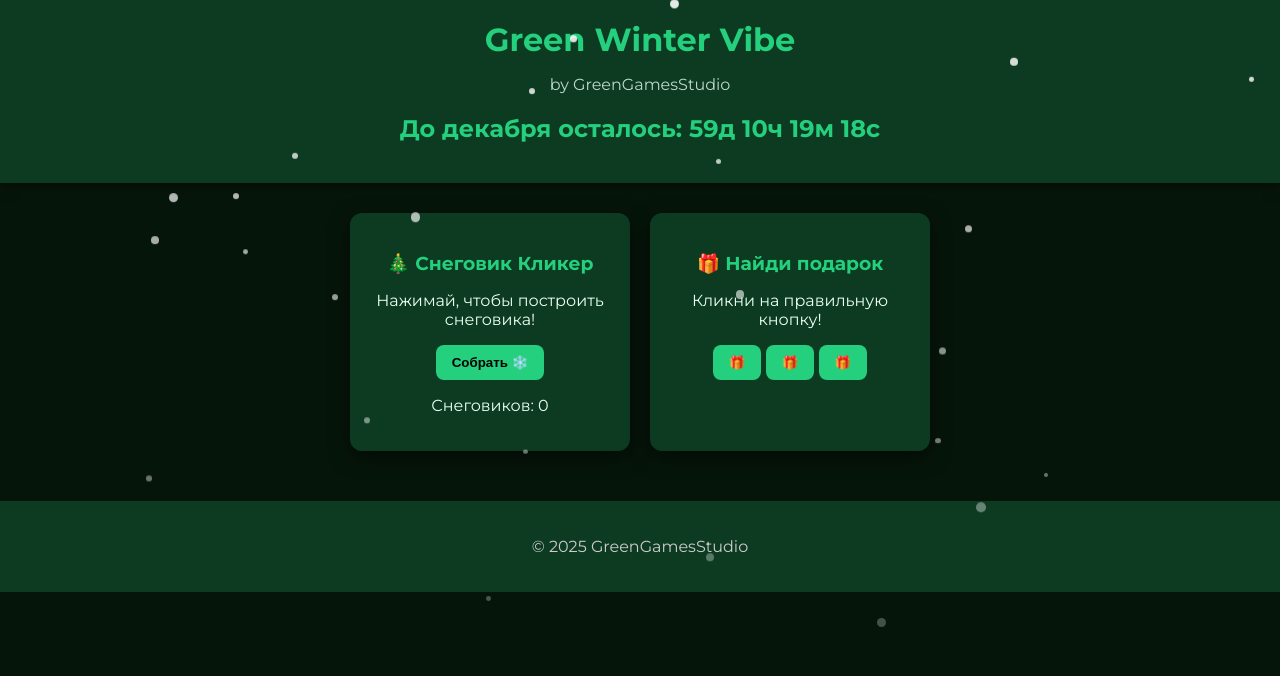
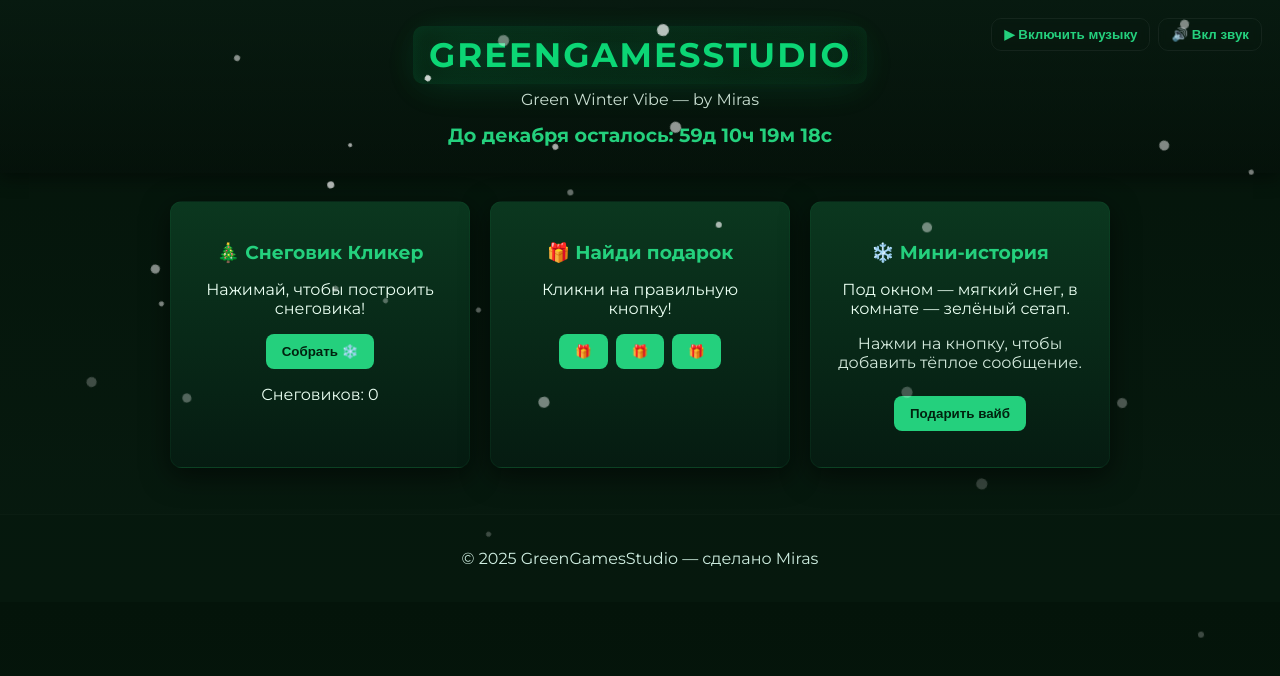
Before and after one commit to Miras761/GreenChristmas, a plain HTML site: page index.html in a window 1280 px wide. Drawn offline with Linux system fonts and the light colour scheme.

Commit message:
Update index.html

```diff
--- a/index.html
+++ b/index.html
@@ -10,28 +10,60 @@
       --bg: #06150a;
       --accent: #24d07d;
       --soft: #0c3b21;
+      --glass: rgba(255,255,255,0.03);
     }
     * { box-sizing: border-box; }
     body {
       margin:0;
       font-family: 'Montserrat', sans-serif;
-      background: var(--bg);
+      background: linear-gradient(180deg, #04140a 0%, #071a0f 100%);
       color: #eafff2;
       overflow-x: hidden;
+      -webkit-font-smoothing:antialiased;
     }
+
+    /* Header + animated neon logo */
     header {
       text-align: center;
-      padding: 20px;
-      background: var(--soft);
-      box-shadow: 0 4px 12px rgba(0,0,0,0.4);
+      padding: 26px 16px;
+      background: linear-gradient(180deg, rgba(10,30,20,0.6), rgba(5,12,8,0.4));
+      box-shadow: 0 4px 18px rgba(0,0,0,0.45);
+      position: relative;
     }
-    header h1 { color: var(--accent); margin:0; }
-    header p { opacity:.8; }
+    .logo {
+      font-size: 34px;
+      font-weight: 800;
+      letter-spacing: 2px;
+      color: var(--accent);
+      text-transform: uppercase;
+      display: inline-block;
+      padding: 8px 16px;
+      border-radius: 10px;
+      box-shadow: 0 8px 40px rgba(36,208,125,0.08), 0 0 18px rgba(36,208,125,0.12) inset;
+      background: linear-gradient(90deg, rgba(36,208,125,0.06), rgba(36,208,125,0.02));
+      transform: translateZ(0);
+      animation: neon 3.6s ease-in-out infinite;
+    }
+    @keyframes neon{
+      0%{filter:drop-shadow(0 0 6px rgba(36,208,125,0.12)) saturate(1.0);opacity:0.95}
+      50%{filter:drop-shadow(0 0 18px rgba(36,208,125,0.35)) saturate(1.2);opacity:1}
+      100%{filter:drop-shadow(0 0 6px rgba(36,208,125,0.12)) saturate(1.0);opacity:0.95}
+    }
+    header p { margin:6px 0 0 0; opacity:.85 }
+
+    /* Music control */
+    .music-control{
+      position:absolute; right:18px; top:18px; display:flex; gap:8px; align-items:center;
+    }
+    .music-btn{
+      background:transparent; border:1px solid rgba(255,255,255,0.06); color:var(--accent); padding:8px 12px; border-radius:10px; cursor:pointer; font-weight:700;
+      backdrop-filter: blur(4px);
+    }
 
     /* Countdown */
     #countdown {
-      font-size: 1.5rem;
-      margin: 20px 0;
+      font-size: 1.2rem;
+      margin: 14px 0 0 0;
       text-align: center;
       color: var(--accent);
       font-weight: 700;
@@ -49,7 +81,7 @@
       z-index: 1000;
     }
     @keyframes fall {
-      to { transform: translateY(110vh); opacity:0; }
+      to { transform: translateY(110vh) rotate(360deg); opacity:0; }
     }
 
     /* Mini games section */
@@ -58,20 +90,21 @@
       flex-wrap: wrap;
       gap: 20px;
       justify-content: center;
-      padding: 30px;
+      padding: 28px;
     }
     .game {
-      background: var(--soft);
+      background: linear-gradient(180deg, rgba(12,59,33,0.9), rgba(6,28,18,0.9));
       padding: 20px;
       border-radius: 12px;
-      box-shadow: 0 6px 20px rgba(0,0,0,0.5);
-      width: 280px;
+      box-shadow: 0 8px 28px rgba(0,0,0,0.55);
+      width: 300px;
       text-align: center;
+      border:1px solid rgba(36,208,125,0.06);
     }
     .game h3 { color: var(--accent); margin-bottom: 10px; }
     .btn {
       background: var(--accent);
-      color: #000;
+      color: #01210e;
       border: none;
       padding: 10px 16px;
       border-radius: 8px;
@@ -81,18 +114,31 @@
 
     footer {
       text-align: center;
-      padding: 20px;
-      background: var(--soft);
-      color: #ccc;
-      margin-top: 20px;
+      padding: 18px;
+      background: rgba(6,24,12,0.6);
+      color: #cfeee1;
+      margin-top: 18px;
+      border-top:1px solid rgba(255,255,255,0.02);
+    }
+
+    /* small screens */
+    @media (max-width:600px){
+      .logo{font-size:22px;padding:6px 10px}
+      .game{width:100%}
+      .music-control{position:static;margin-top:12px}
     }
   </style>
 </head>
 <body>
   <header>
-    <h1>Green Winter Vibe</h1>
-    <p>by GreenGamesStudio</p>
+    <div class="logo">GreenGamesStudio</div>
+    <p>Green Winter Vibe — by Miras</p>
     <div id="countdown">До зимы: ...</div>
+
+    <div class="music-control">
+      <button id="tryPlayBtn" class="music-btn">▶ Включить музыку</button>
+      <button id="muteBtn" class="music-btn">🔈 Выкл звук</button>
+    </div>
   </header>
 
   <section class="games">
@@ -106,29 +152,36 @@
     <div class="game">
       <h3>🎁 Найди подарок</h3>
       <p>Кликни на правильную кнопку!</p>
-      <div>
+      <div style="display:flex;gap:8px;justify-content:center;margin-top:10px">
         <button class="btn" onclick="gift(1)">🎁</button>
         <button class="btn" onclick="gift(2)">🎁</button>
         <button class="btn" onclick="gift(3)">🎁</button>
       </div>
-      <p id="giftMsg"></p>
+      <p id="giftMsg" style="margin-top:12px"></p>
+    </div>
+
+    <div class="game">
+      <h3>❄️ Мини-история</h3>
+      <p>Под окном — мягкий снег, в комнате — зелёный сетап.</p>
+      <p style="opacity:.9">Нажми на кнопку, чтобы добавить тёплое сообщение.</p>
+      <button class="btn" onclick="showMsg()" style="margin-top:8px">Подарить вайб</button>
+      <p id="vibeMsg" style="margin-top:8px;color:var(--accent)"></p>
     </div>
   </section>
 
   <footer>
-    <p>© 2025 GreenGamesStudio</p>
+    <p>© 2025 GreenGamesStudio — сделано Miras</p>
   </footer>
 
-  <audio id="music" src="last_christmas.mp3" autoplay loop></audio>
+  <!-- Audio: file name should match your uploaded file on GitHub (case sensitive) -->
+  <audio id="music" src="Last%20Christmas.mp3" loop preload="auto"></audio>
 
   <script>
     // Countdown to 1 December
     function updateCountdown(){
       const now = new Date();
-      const target = new Date(now.getFullYear(), 11, 1); // December = 11
-      if(now > target){
-        target.setFullYear(target.getFullYear()+1);
-      }
+      const target = new Date(now.getFullYear(), 11, 1); // December 1
+      if(now > target){ target.setFullYear(target.getFullYear()+1); }
       const diff = target - now;
       const days = Math.floor(diff/1000/60/60/24);
       const hours = Math.floor((diff/1000/60/60)%24);
@@ -143,23 +196,23 @@
     function createSnow(){
       const snow = document.createElement('div');
       snow.className = 'snowflake';
-      const size = Math.random()*6+4;
+      const size = Math.random()*8+4;
       snow.style.width = snow.style.height = size+'px';
       snow.style.left = Math.random()*100+'vw';
-      snow.style.animationDuration = (Math.random()*5+5)+'s';
+      snow.style.animationDuration = (Math.random()*7+5)+'s';
+      snow.style.opacity = (Math.random()*0.6+0.4).toFixed(2);
       document.body.appendChild(snow);
-      setTimeout(()=>snow.remove(),10000);
+      setTimeout(()=>snow.remove(), 14000);
     }
-    setInterval(createSnow, 200);
+    setInterval(createSnow, 180);
 
-    // Game 1: Snowman clicker
+    // Games
     let snowmanScore = 0;
     function clickSnowman(){
       snowmanScore++;
       document.getElementById('snowmanScore').textContent = 'Снеговиков: '+snowmanScore;
     }
 
-    // Game 2: Find gift
     let secret = Math.floor(Math.random()*3)+1;
     function gift(num){
       if(num===secret){
@@ -169,6 +222,64 @@
         document.getElementById('giftMsg').textContent = 'Не тут... попробуй ещё!';
       }
     }
+
+    function showMsg(){
+      document.getElementById('vibeMsg').textContent = 'Тёплый зелёный вайб отправлен ✨';
+      setTimeout(()=>document.getElementById('vibeMsg').textContent='',2500);
+    }
+
+    // Music handling: try autoplay, otherwise show play button
+    const audio = document.getElementById('music');
+    const tryBtn = document.getElementById('tryPlayBtn');
+    const muteBtn = document.getElementById('muteBtn');
+
+    // Helper to update mute button text
+    function updateMuteText(){
+      muteBtn.textContent = audio.muted ? '🔈 Выкл звук' : '🔊 Вкл звук';
+    }
+
+    // Attempt to autoplay (may be blocked)
+    function attemptAutoplay(){
+      // Many browsers block autoplay unless muted or user gesture
+      audio.play().then(()=>{
+        // autoplay allowed
+        tryBtn.style.display='none';
+        audio.muted = false;
+        updateMuteText();
+      }).catch(()=>{
+        // autoplay blocked — show button
+        tryBtn.style.display='inline-block';
+        audio.muted = true; // keep muted until user action to avoid glitches
+        updateMuteText();
+      });
+    }
+    // Call on load
+    attemptAutoplay();
+
+    // User clicks to enable music (unmute + play)
+    tryBtn.addEventListener('click', ()=>{
+      audio.muted = false;
+      audio.play().then(()=>{
+        tryBtn.style.display='none';
+        updateMuteText();
+      }).catch(err=>{
+        alert('Не удалось запустить музыку автоматически. Убедись, что файл Last Christmas.mp3 загружен рядом с index.html на GitHub.');
+      });
+    });
+
+    // Toggle mute quickly
+    muteBtn.addEventListener('click', ()=>{
+      audio.muted = !audio.muted;
+      // if audio is paused try to play so mute has effect
+      if(audio.paused){ audio.play().catch(()=>{}); }
+      updateMuteText();
+    });
+
+    // If the audio file 404s, catch and inform user
+    audio.addEventListener('error', ()=>{
+      tryBtn.style.display='inline-block';
+      console.warn('Music file not found at:', audio.src);
+    });
   </script>
 </body>
 </html>
```
